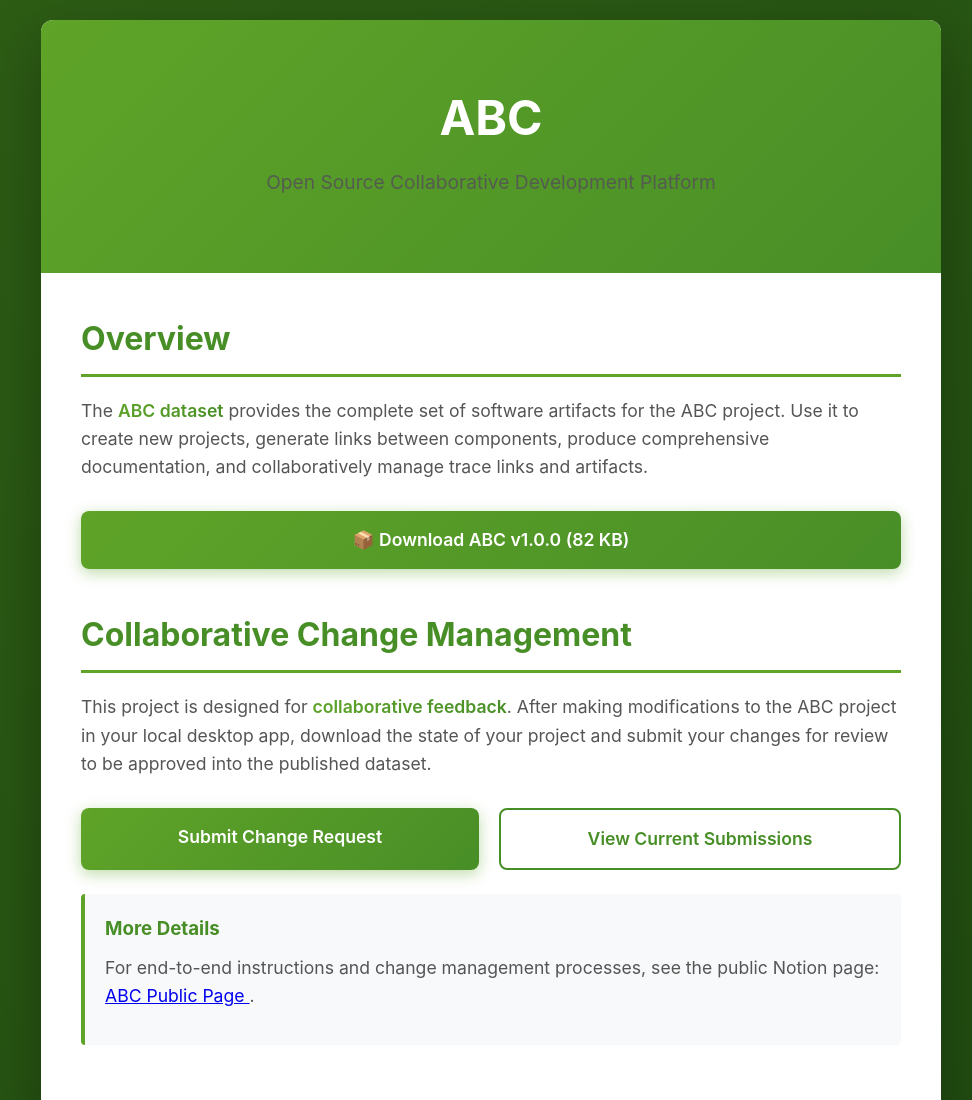
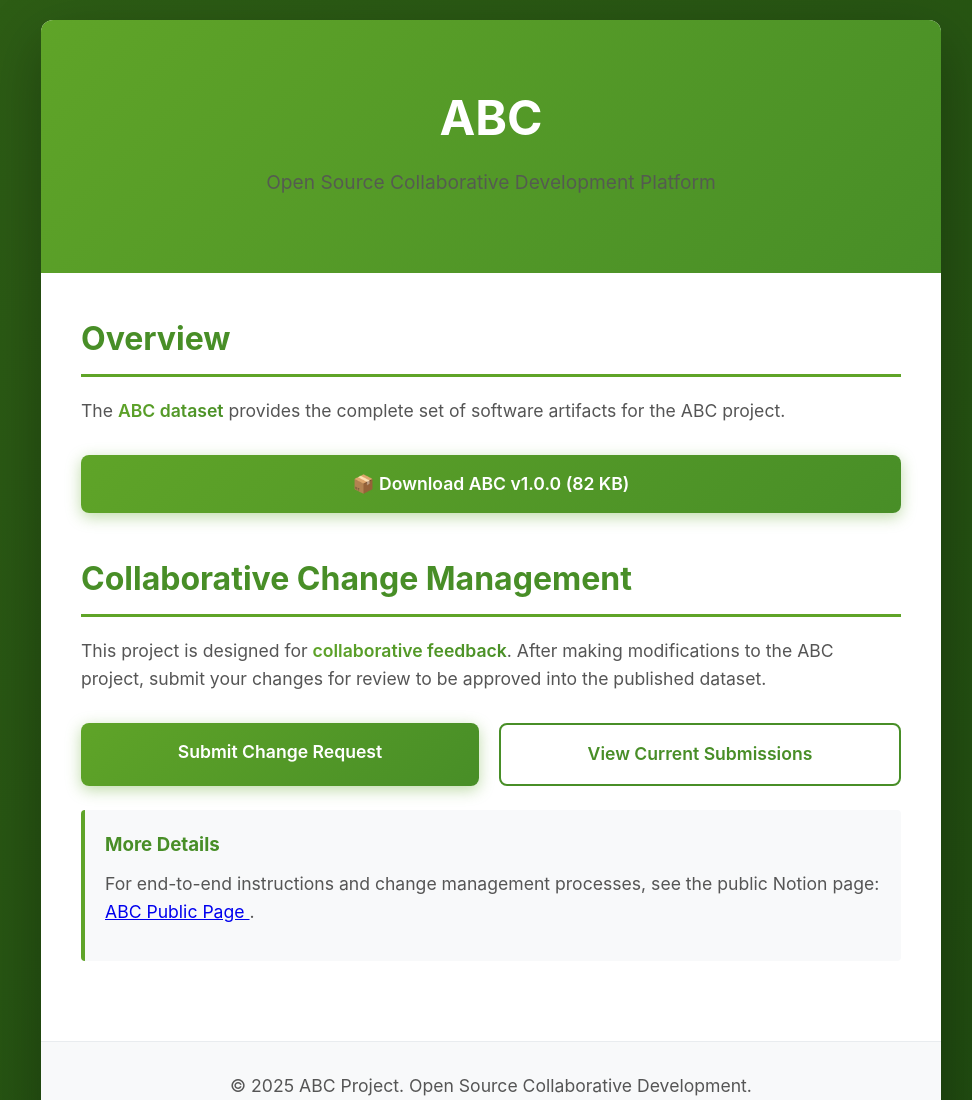
Before and after one commit to anonymous-RAISE26/abc.github.io, a plain HTML site: page index.html in a window 1280 px wide. Shown: the top 1100 px of the page, without its empty margins (149-1121 px from the left). Drawn offline with Linux system fonts and the light colour scheme.

Commit message:
Update index.html
Wording changes

```diff
--- a/index.html
+++ b/index.html
@@ -187,8 +187,6 @@
                 <h2>Overview</h2>
                 <p>
                     The <span class="highlight">ABC dataset</span> provides the complete set of software artifacts for the ABC project.
-                    Use it to create new projects, generate links between components, produce comprehensive documentation,
-                    and collaboratively manage trace links and artifacts.
                 </p>
 
                 <div class="cta-buttons">
@@ -204,8 +202,7 @@
                 <h2>Collaborative Change Management</h2>
                 <p>
                     This project is designed for <span class="highlight">collaborative feedback</span>. After making modifications
-                    to the ABC project in your local desktop app, download the state of your project and submit your changes
-                    for review to be approved into the published dataset.
+                    to the ABC project, submit your changes for review to be approved into the published dataset.
                 </p>
 
                 <div class="cta-buttons">
```
